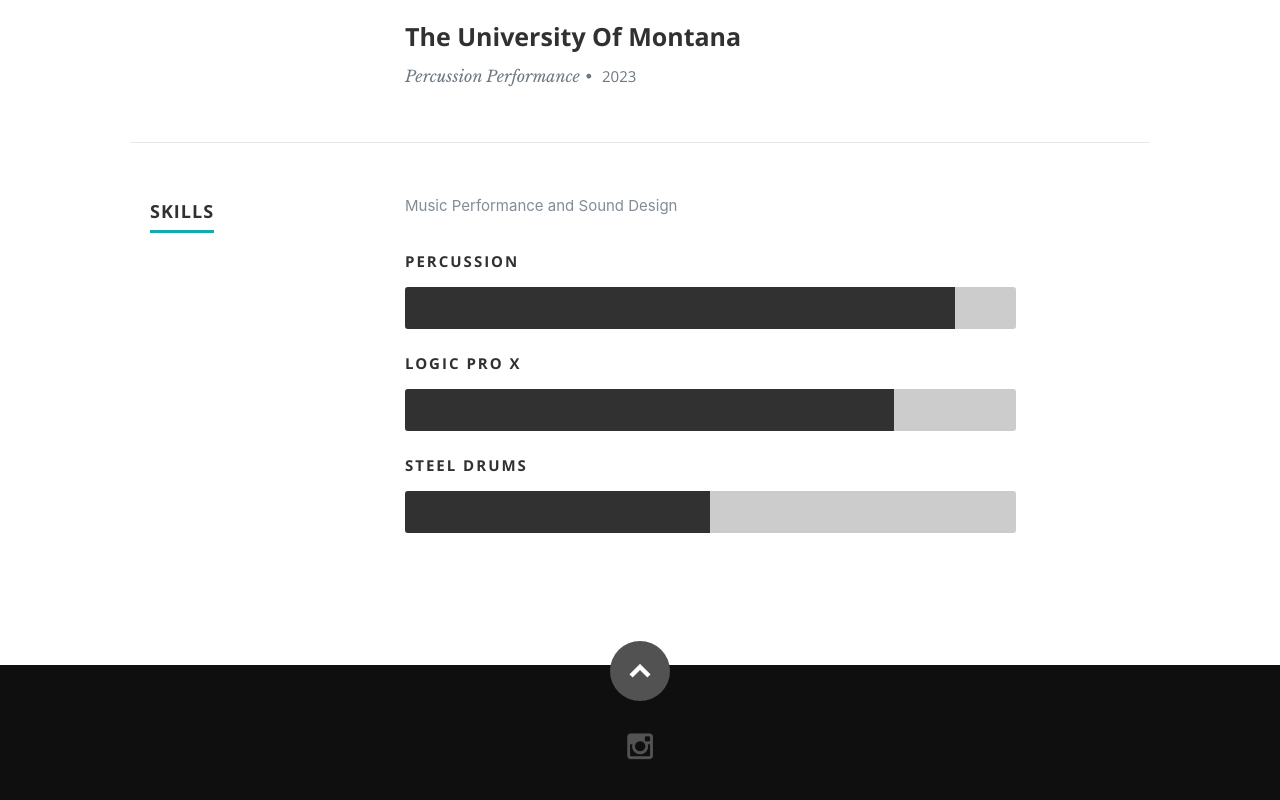
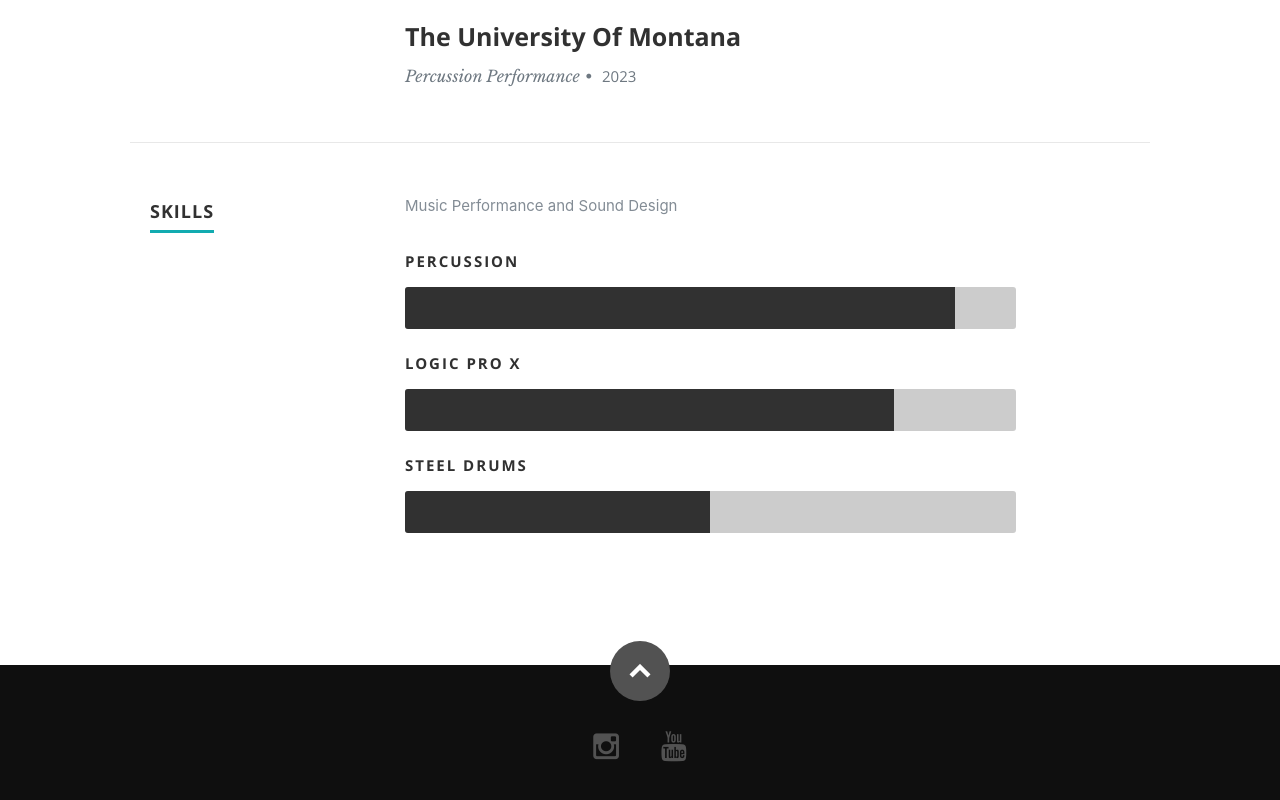
Before and after one commit to SABaltz/willie-react, a React (Create React App) app: page / in a window 1280 px wide. Shown: the part 1468-2268 px from the top of the page. Built offline with nearby package versions, Linux system fonts and the light colour scheme.

Commit message:
update links

```diff
--- a/src/resumeData.js
+++ b/src/resumeData.js
@@ -8,8 +8,13 @@ let resumeData = {
     "socialLinks": [
         {
             "name": "instagram",
-            "url": "https://www.linkedin.com/in/rahul-bhatia-67ba08121/",
+            "url": "https://www.instagram.com/williewonderdrums/",
             "className": "fa fa-instagram"
+        },
+        {
+            "name": "youtube",
+            "url": "https://www.youtube.com/watch?v=-8mxB2WrbKc&ab_channel=UniversityofMontanaSchoolofMusic",
+            "className": "fa fa-youtube"
         },
     ],
     "aboutme": "University Of Montana Alumni with a bachelors in percussion performance, and composition for media and advertisements.",
```
